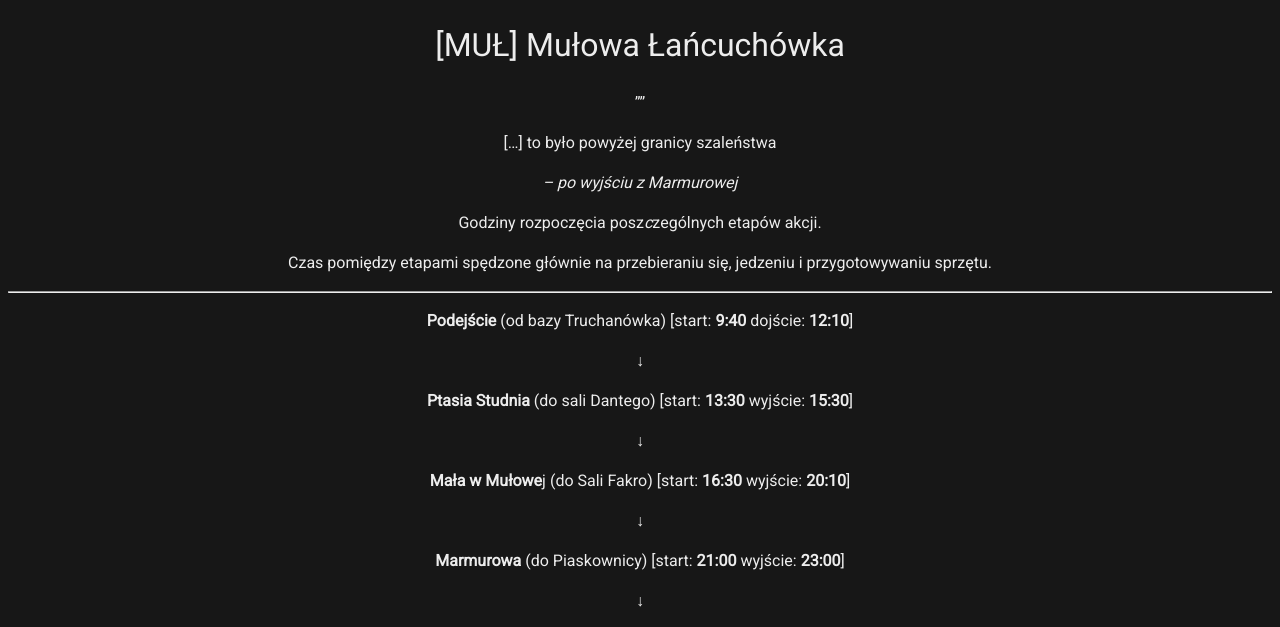
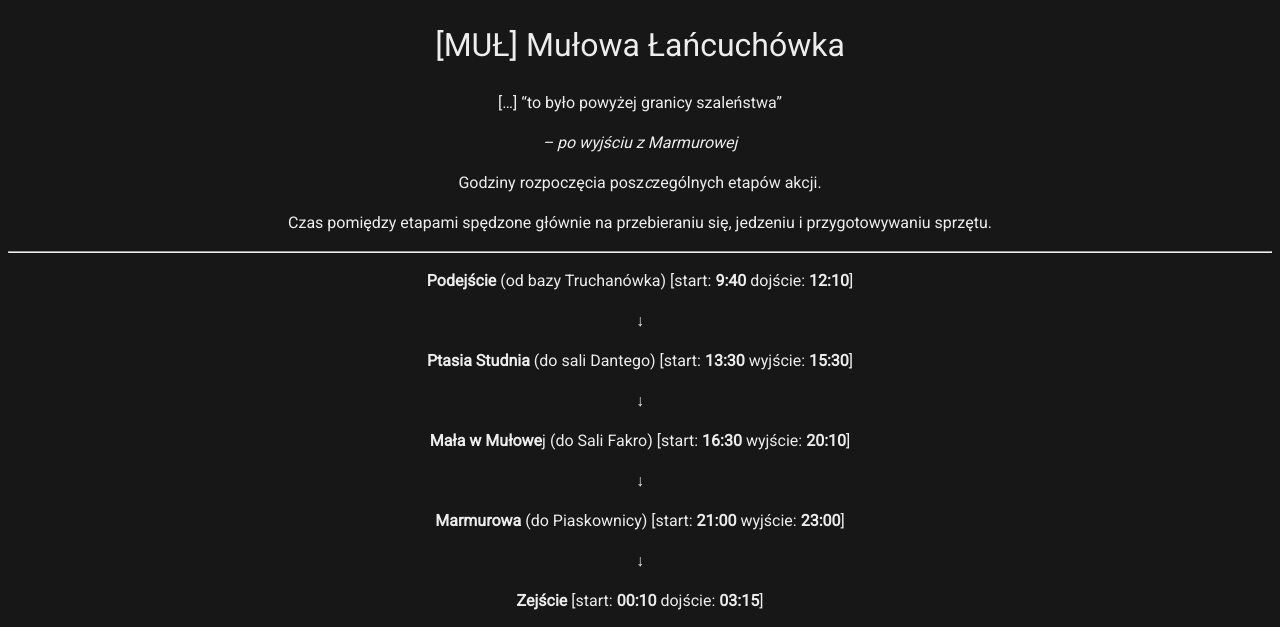
Before and after one commit to dziury/szkice, a Jekyll site: the page built from Relacje/MUŁ - Mułowa Łańcuchówka.md, in a window 1280 px wide, cut to the strip 0-627 px from the top of the page. Built offline with Jekyll 4.4.1, drawn with Linux system fonts in a browser that asks for light colours; our own code applies the rules of GitHub Pages for plain Markdown files.

Commit message:
no message

```diff
--- a/Relacje/MUŁ - Mułowa Łańcuchówka.md
+++ b/Relacje/MUŁ - Mułowa Łańcuchówka.md
@@ -2,9 +2,7 @@
 
 
 
-> ""
-
-> [...] to było powyżej granicy szaleństwa
+> [...] "to było powyżej granicy szaleństwa"
 
 > <cite> -- po wyjściu z Marmurowej</cite>
 
```
